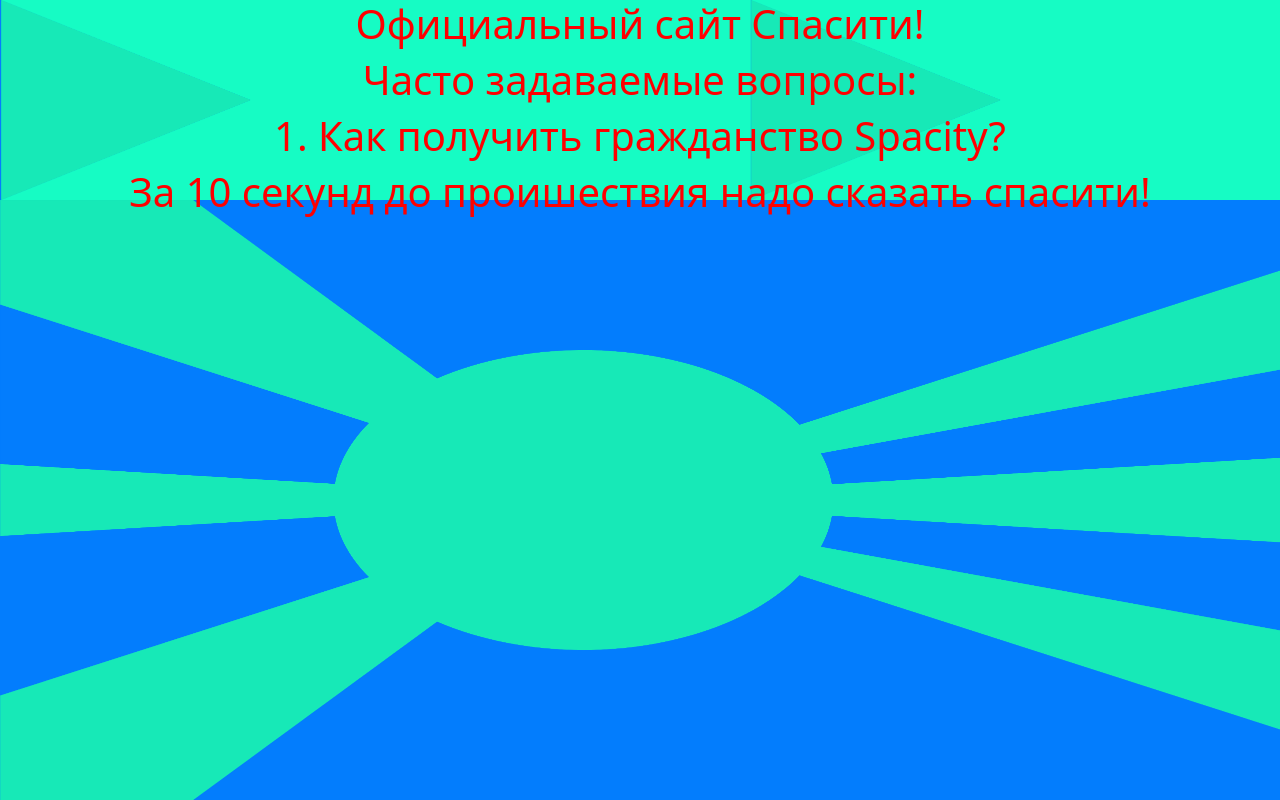
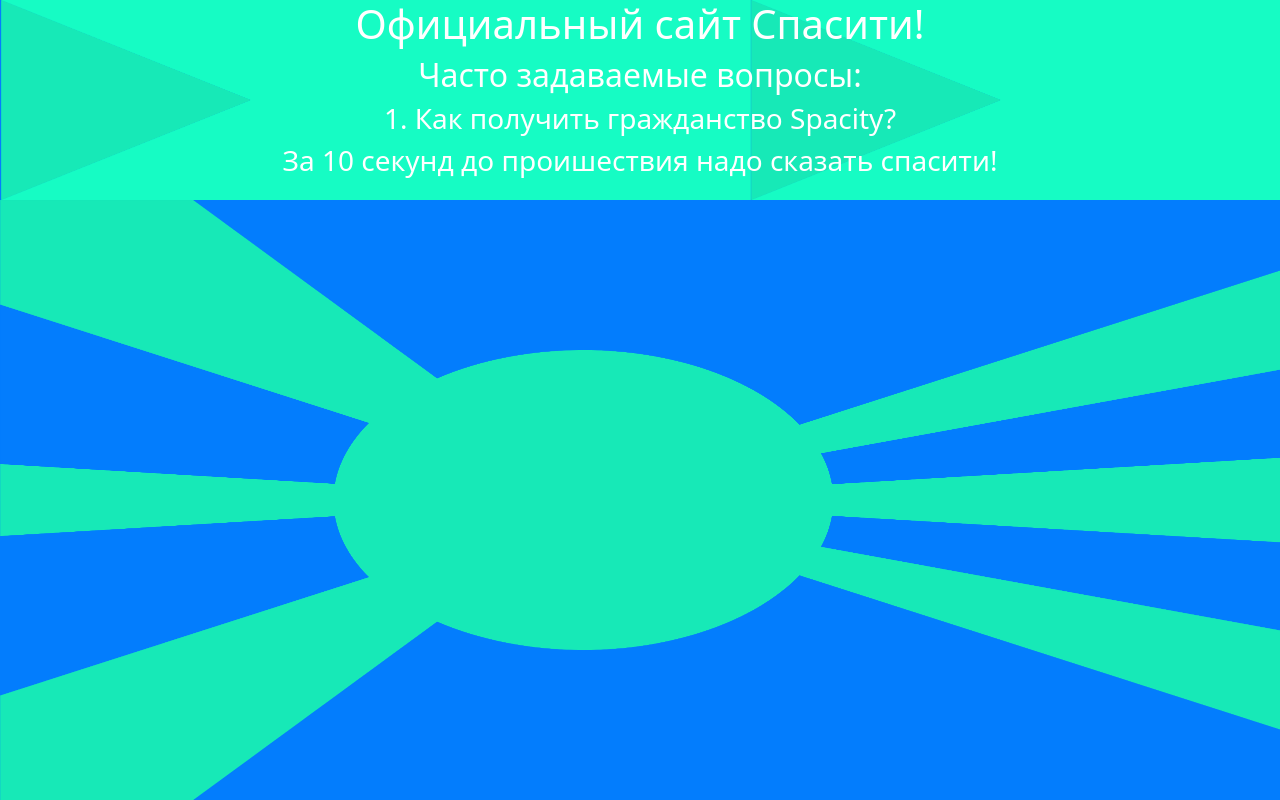
Before and after one commit to ObshitelniyuCorporated/Spacity, a plain HTML site: page index.html in a window 1280 px wide. Drawn offline with nearby package versions, Linux system fonts and the light colour scheme.

Commit message:
Update index.html

```diff
--- a/index.html
+++ b/index.html
@@ -3,10 +3,10 @@
     <meta charset="utf-8">
     <link href="https://cdn.jsdelivr.net/npm/bootstrap@5.1.3/dist/css/bootstrap.min.css" rel="stylesheet">
     <title>Официальный сайт Спасити!</title>
-    <div><center><h1 style="color:#ff0000">Официальный сайт Спасити!</h1></center></div>
-    <div><center><h1 style="color:#ff0000">Часто задаваемые вопросы:</h1></center></div>
-    <div><center><h1 style="color:#ff0000">1. Как получить гражданство Spacity?</h1></center></div>
-    <div><center><h1 style="color:#ff0000">За 10 секунд до проишествия надо сказать спасити!</h1></center></div>
+    <div><center><h1 style="color:#ffffff">Официальный сайт Спасити!</h1></center></div>
+    <div><center><h2 style="color:#ffffff">Часто задаваемые вопросы:</h1></center></div>
+    <div><center><h3 style="color:#ffffff">1. Как получить гражданство Spacity?</h1></center></div>
+    <div><center><h3 style="color:#ffffff">За 10 секунд до проишествия надо сказать спасити!</h1></center></div>
     <style>
      body {
       background-image: url(polotno.png); */ /* Путь к фоновому изображению */
```
